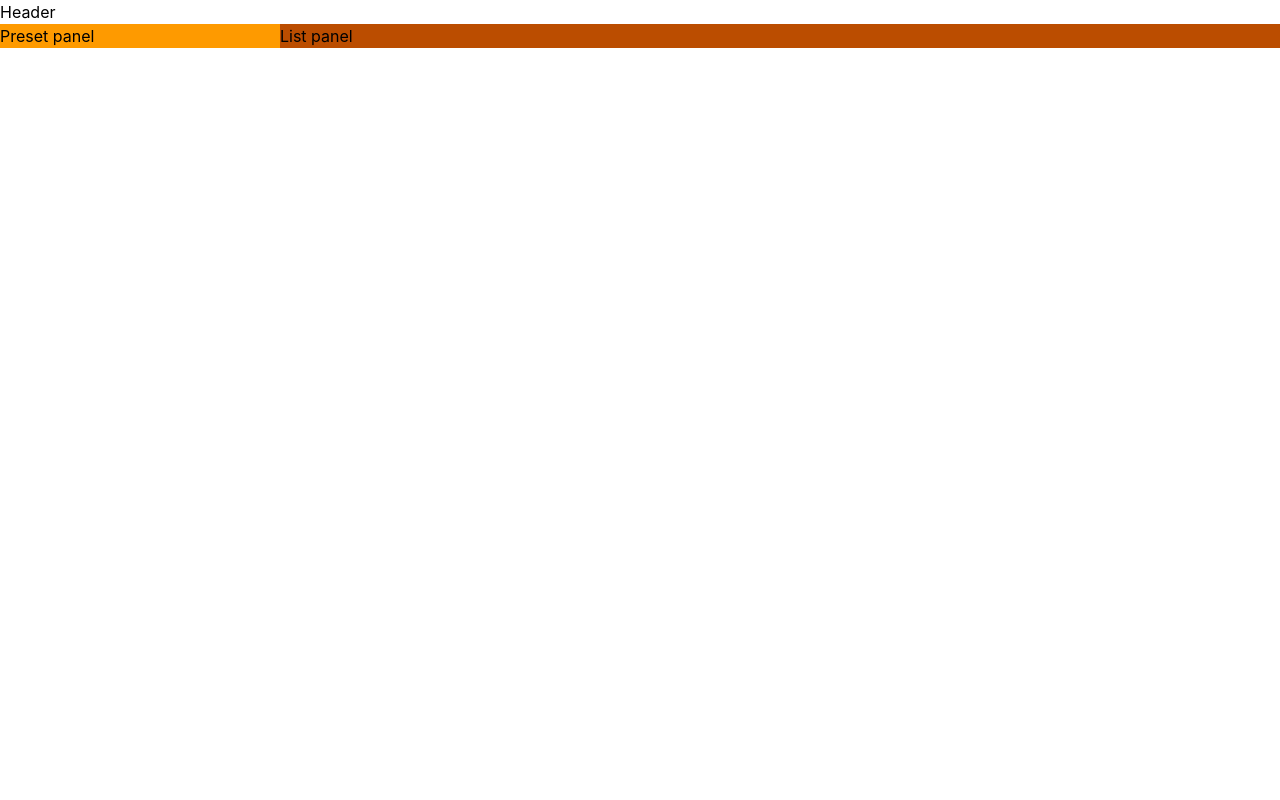
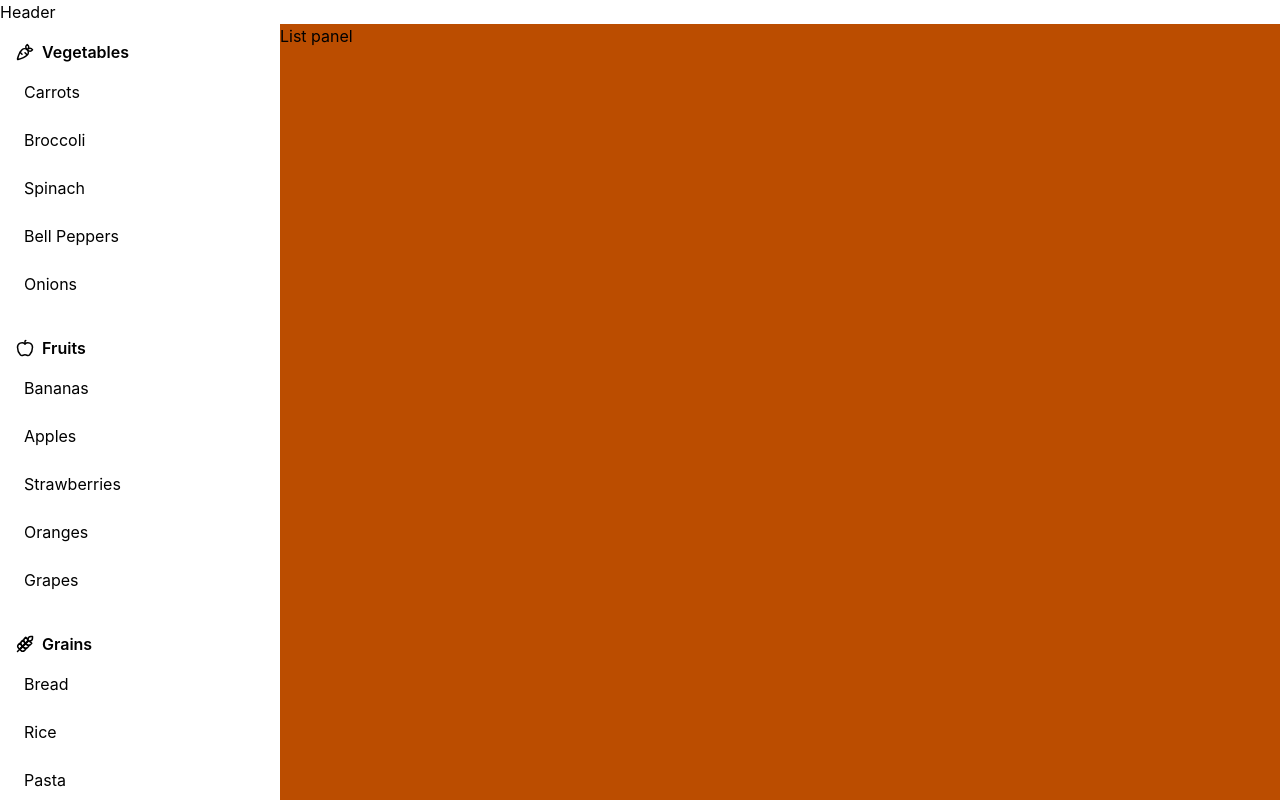
Before and after one commit to Riot-Mind-Studios-LLC/dont-forget-the-bacon, a React (Vite) app: page / in a window 1280 px wide. Shown: the top 800 px of the page. Built offline with nearby package versions, Linux system fonts and the light colour scheme.

Commit message:
Build preset panel: PresetItemCard, PresetCategory, PresetPanel wired to data

```diff
--- a/package.json
+++ b/package.json
@@ -13,6 +13,7 @@
     "@gsap/react": "^2.1.2",
     "@tailwindcss/vite": "^4.3.3",
     "gsap": "^3.15.0",
+    "lucide-react": "^1.34.0",
     "react": "^19.2.8",
     "react-dom": "^19.2.8",
     "react-icons": "^5.7.0",
--- a/src/App.jsx
+++ b/src/App.jsx
@@ -1,12 +1,14 @@
 // import assets
 // import components
 import LayoutDashboard from "./components/LayoutDashboard";
+
 
 function App() {
 
   return (
     <>
      <LayoutDashboard />
+
     </>
   )
 
--- a/src/components/LayoutDashboard.jsx
+++ b/src/components/LayoutDashboard.jsx
@@ -1,5 +1,6 @@
 // import dependancies
 // import components
+import PresetPanel from "./PresetPanel";
 
 const LayoutDashboard = () => {
   return (
@@ -8,7 +9,7 @@ const LayoutDashboard = () => {
       <main className="grid grid-cols-[280px_1fr]">
 
         {/* preset panel */}
-        <div className="bg-amber-500 w-full h-full">Preset panel</div>
+        <PresetPanel />
 
         {/* list panel */}
         <div className="bg-amber-700 w-full h-full">List panel</div>
--- a/src/components/PresetCategory.jsx
+++ b/src/components/PresetCategory.jsx
@@ -1,9 +1,18 @@
 // import dependancies
 // import components
+import PresetItemCard from "./PresetItemCard";
 
-const PresetCategory = () => {
+const PresetCategory = ({ category, icon: Icon, items }) => {
   return (
-    <div>PresetCategory</div>
+    <div className="mb-6">
+      <div className="flex items-center gap-2 mb-2">
+        <Icon size={18} />
+        <h3 className="font-semibold">{category}</h3>
+      </div>
+      {items.map((item) => (
+        <PresetItemCard key={item} name={item} />
+      ))}
+    </div>
   )
 }
 
--- a/src/components/PresetItemCard.jsx
+++ b/src/components/PresetItemCard.jsx
@@ -1,9 +1,11 @@
 // import dependancies
 // import components
 
-const PresetItemCard = () => {
+const PresetItemCard = ({ name }) => {
   return (
-    <div>PresetItemCard</div>
+    <button className="w-full text-left p-2 mb-2 rounded-md bg-white hover:bg-amber-100 transition-colors">
+      {name}
+    </button>
   )
 }
 
--- a/src/components/PresetPanel.jsx
+++ b/src/components/PresetPanel.jsx
@@ -1,9 +1,20 @@
 // import dependancies
+import presetItems from "../data/presetItems";
 // import components
+import PresetCategory from "./PresetCategory";
 
 const PresetPanel = () => {
   return (
-    <div>PresetPanel</div>
+    <div className="p-4">
+      {presetItems.map((entry) => (
+        <PresetCategory
+          key={entry.category}
+          category={entry.category}
+          icon={entry.icon}
+          items={entry.items}
+        />
+      ))}
+    </div>
   )
 }
 
--- /dev/null
+++ b/src/data/presetItems.js
@@ -0,0 +1,31 @@
+import { Carrot, Apple, Wheat, Beef, Milk } from "lucide-react";
+
+const presetCategories = [
+  {
+    category: "Vegetables",
+    icon: Carrot, // lucide icon name, confirm below
+    items: ["Carrots", "Broccoli", "Spinach", "Bell Peppers", "Onions"]
+  },
+  {
+    category: "Fruits",
+    icon: Apple,
+    items: ["Bananas", "Apples", "Strawberries", "Oranges", "Grapes"]
+  },
+  {
+    category: "Grains",
+    icon: Wheat,
+    items: ["Bread", "Rice", "Pasta", "Oats", "Tortillas"]
+  },
+  {
+    category: "Protein",
+    icon: Beef,
+    items: ["Chicken Breast", "Eggs", "Ground Beef", "Beans", "Tofu"]
+  },
+  {
+    category: "Dairy",
+    icon: Milk,
+    items: ["Milk", "Cheese", "Yogurt", "Butter", "Cream Cheese"]
+  }
+];
+
+export default presetCategories;
```
Also changed, not shown: 1 other file (tests, documents, lock files or other folders).
